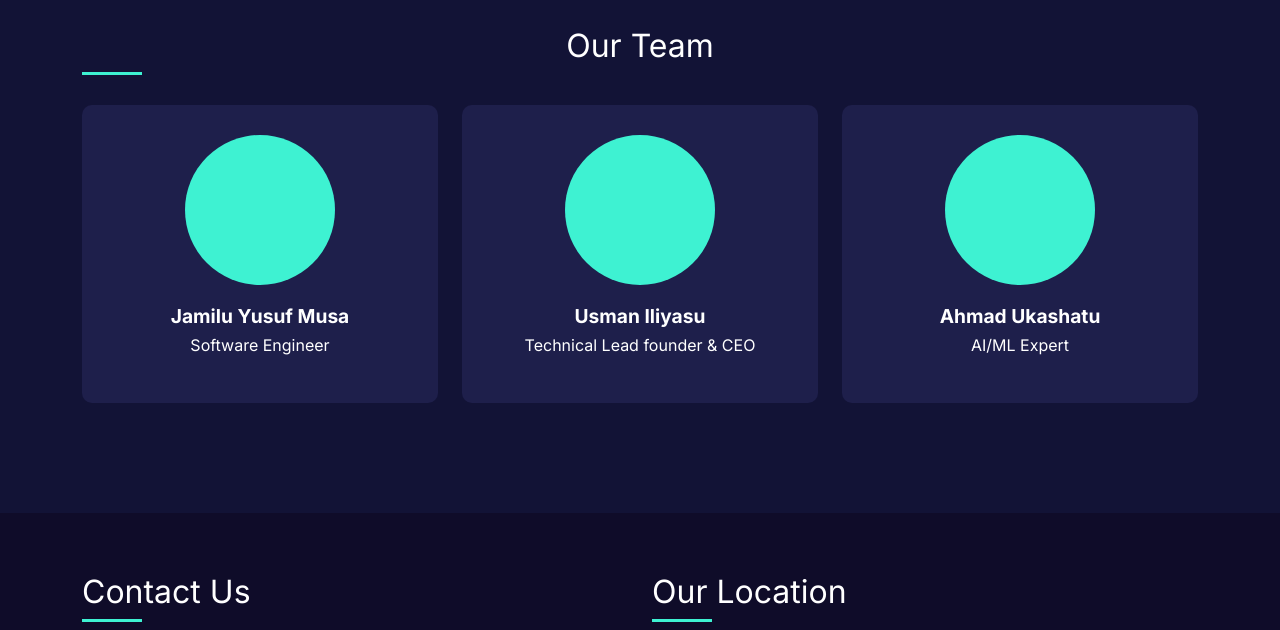
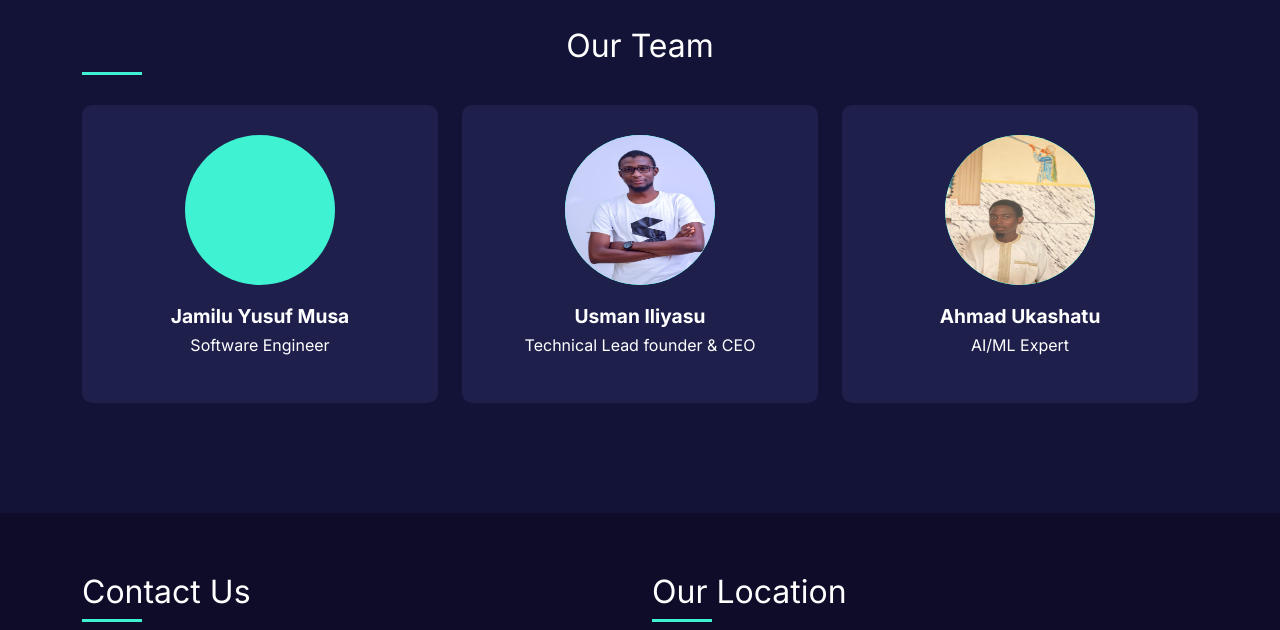
Before and after one commit to Yamojr001/Flood-Watch, a plain HTML site: page index.html in a window 1280 px wide. Shown: the part 2700-3330 px from the top of the page. Drawn offline with nearby package versions, Linux system fonts and the light colour scheme.

Commit message:
commiting all files and codes

```diff
--- a/index.html
+++ b/index.html
@@ -377,14 +377,14 @@
         </div>
         <div class="col-md-4">
           <div class="team-card">
-            <div class="team-img"></div>
+            <div class="team-img"><img class="team-img" src="assets/images/us.jpg" alt=""></div>
             <h3 class="team-name">Usman Iliyasu</h3>
             <p>Technical Lead founder & CEO</p>
           </div>
         </div>
         <div class="col-md-4">
           <div class="team-card">
-            <div class="team-img"></div>
+            <div class="team-img"><img class="team-img" src="assets/images/uk.jpg" alt=""></div>
             <h3 class="team-name">Ahmad Ukashatu</h3>
             <p>AI/ML Expert</p>
           </div>
```
Also changed, not shown: assets/images/uk.jpg (added), assets/images/us.jpg (added).
